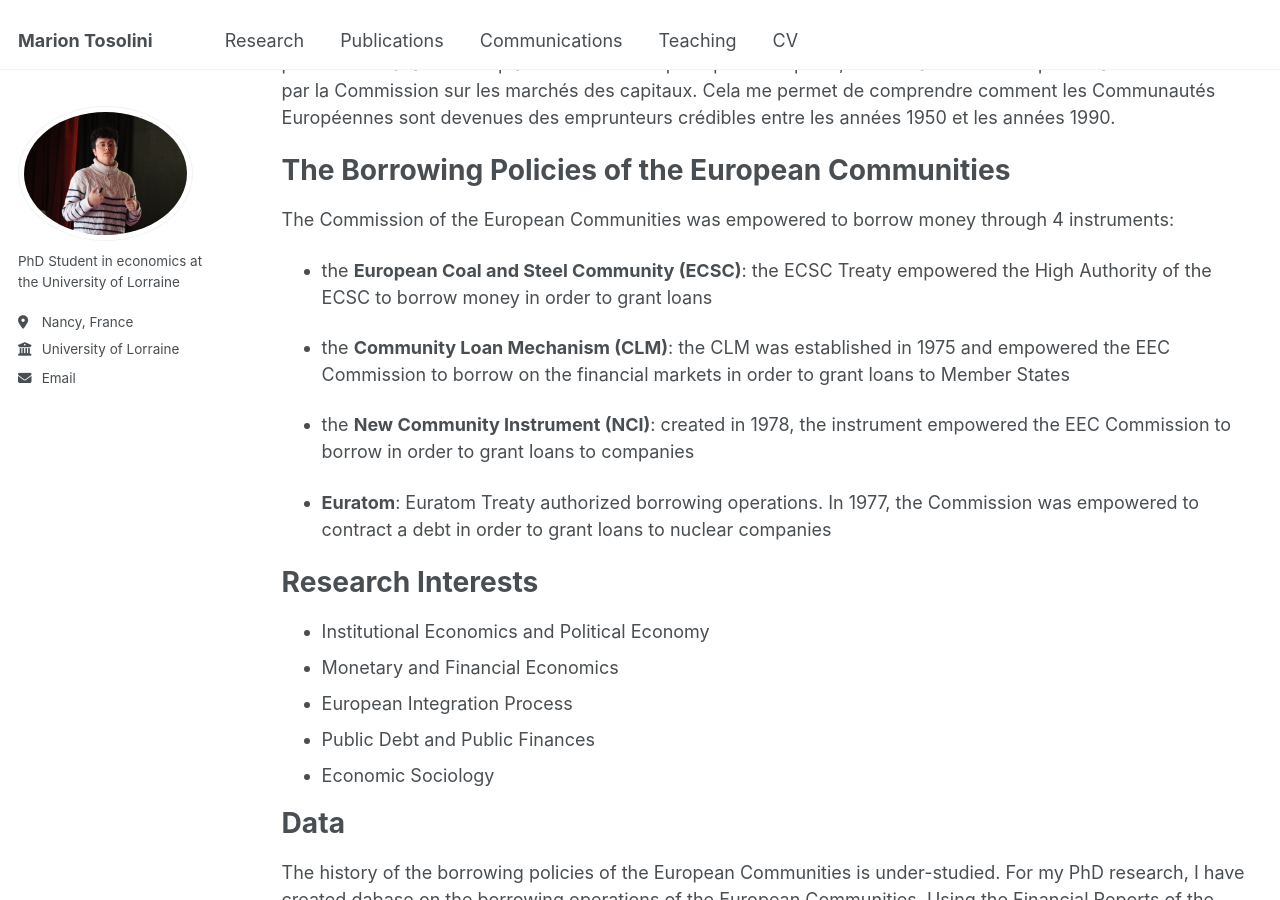
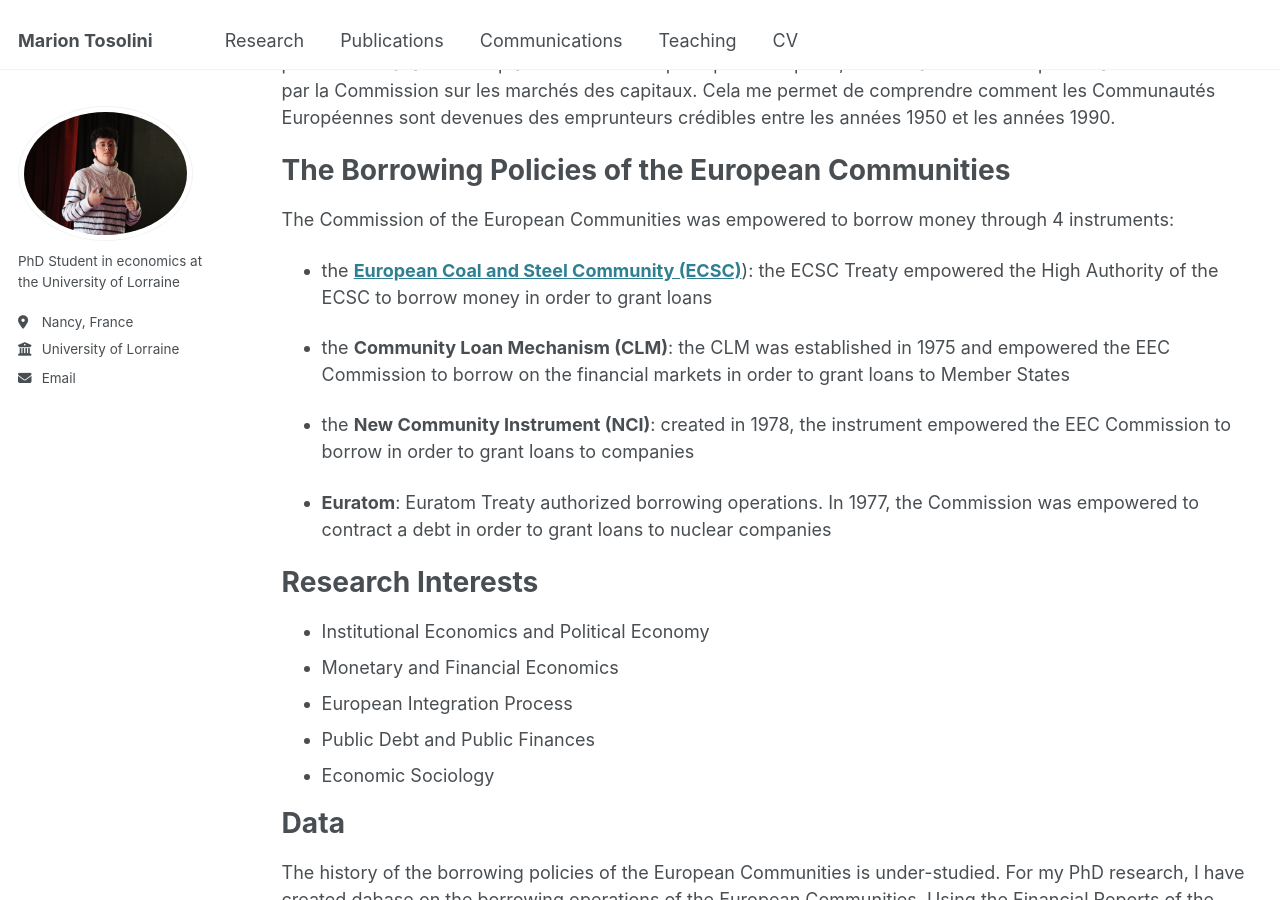
Before and after one commit to tosolini-marion/tosolini-marion.github.io, a Jekyll site: the page built from _pages/research.md, in a window 1280 px wide and 900 px high, scrolled down 597 px. Built offline with Jekyll 4.4.1, drawn with Linux system fonts in a browser that asks for light colours; part of the change alters nothing that is shown.

```diff
--- a/_pages/research.md
+++ b/_pages/research.md
@@ -33,7 +33,7 @@ The Borrowing Policies of the European Communities
 The Commission of the European Communities was empowered to borrow money through 4 instruments:
 
 
-- the **European Coal and Steel Community (ECSC)**: the ECSC Treaty empowered the High Authority of the ECSC to borrow money in order to grant loans
+- the [**European Coal and Steel Community (ECSC)**](/research/ecsc/)): the ECSC Treaty empowered the High Authority of the ECSC to borrow money in order to grant loans
 
 - the **Community Loan Mechanism (CLM)**: the CLM was established in 1975 and empowered the EEC Commission to borrow on the financial markets in order to grant loans to Member States
 
```
